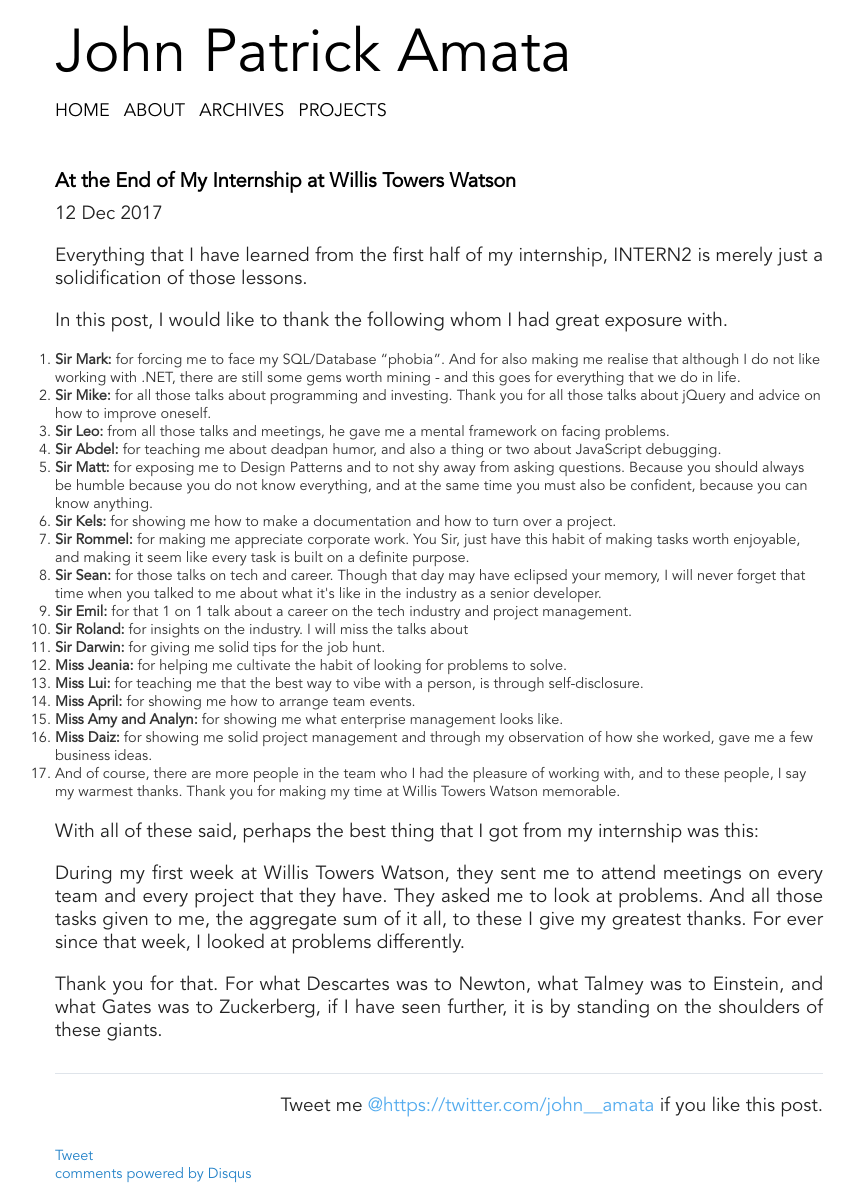
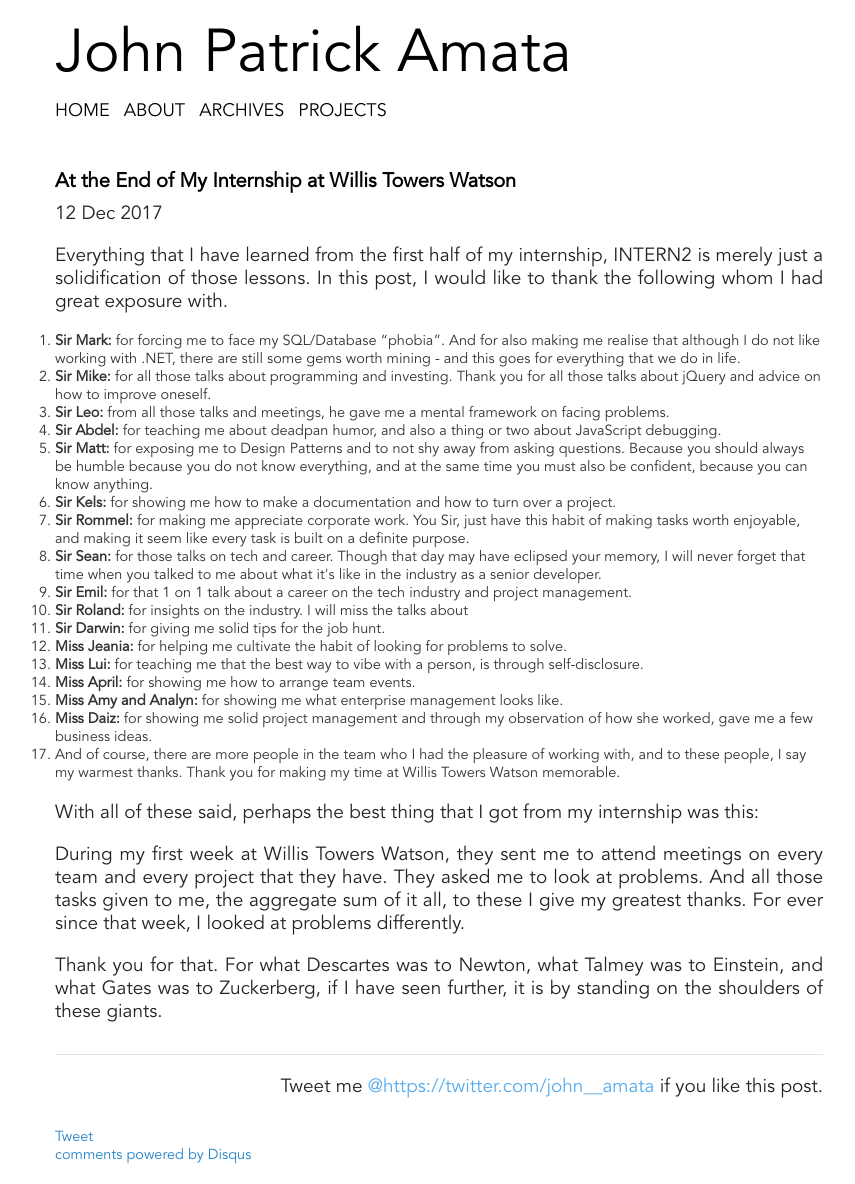
Before and after one commit to jpamata/jpamata.github.io, a Jekyll site: the page built from _posts/2017-12-12-my-internship-willis-towers-watson.md, in a window 1280 px wide. Shown: the whole page, without its empty margins (201-1056 px from the left). Built offline with Jekyll 4.4.1, drawn with Linux system fonts in a browser that asks for light colours; comment, search, counter and statistics services are not loaded.

Commit message:
Update 2017-12-12-my-internship-willis-towers-watson.md

```diff
--- a/_posts/2017-12-12-my-internship-willis-towers-watson.md
+++ b/_posts/2017-12-12-my-internship-willis-towers-watson.md
@@ -7,8 +7,7 @@
 comments: true
 ---
 
-<p align="justify">Everything that I have learned from the first half of my internship, INTERN2 is merely just a solidification of those lessons. </p>
-<p align="justify">In this post, I would like to thank the following whom I had great exposure with.</p>
+<p align="justify">Everything that I have learned from the first half of my internship, INTERN2 is merely just a solidification of those lessons. In this post, I would like to thank the following whom I had great exposure with.</p>
 <!-- more -->
 <ol>
   <li><strong>Sir Mark:</strong> for forcing me to face my SQL/Database “phobia”. And for also making me realise that although I do not like working with .NET, there are still some gems worth mining - and this goes for everything that we do in life.</li>
```
